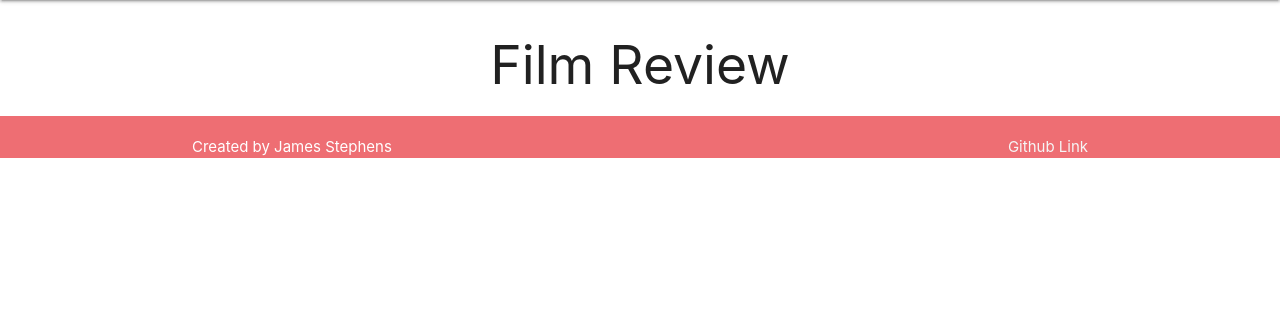
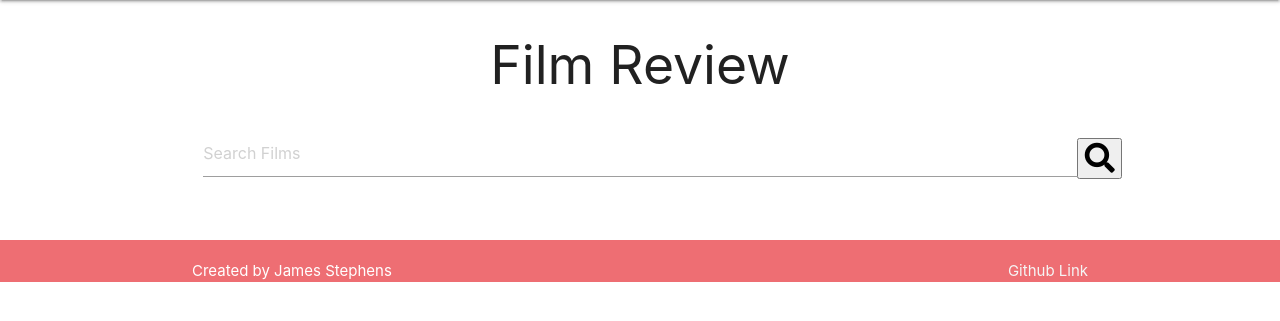
Before and after one commit to DevSteg/film_review_project, a Flask app: page / in a window 1280 px wide. Shown: the part 64-385 px from the top of the page. Run offline with Flask 2, Linux system fonts and the light colour scheme; some libraries are stand-ins or nearby versions.

Commit message:
Add Search bar

```diff
--- a/templates/index.html
+++ b/templates/index.html
@@ -1,5 +1,17 @@
 {% extends "base.html" %}
 {% block content %}
-    <h2 class="center-align page-title">Film Review</h2>
+    <div class="page-title">
+        <h2 class="center-align">Film Review</h2>
+    </div>
+    <div class="row">
+        <form action="#" method="POST" class="col s12">
+            <div class="row valign-wrapper center-align">
+                <div class="input-field col s12">
+                    <input type="text" name="search" id="search" minlength="2" placeholder="Search Films" class="validate" required>
+                    <button type="submit" class="prefix search-btn"><i class="fas fa-search"></i></button>
+                </div>
+            </div>
+        </form>
+    </div>
 
 {% endblock %}
```
